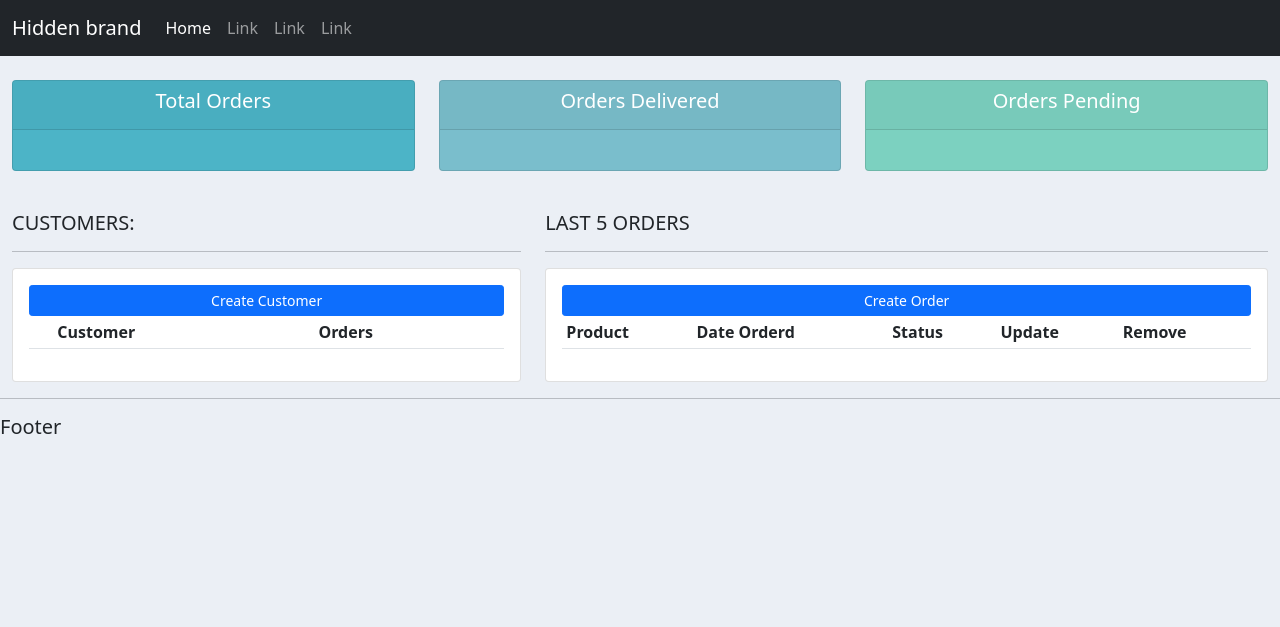
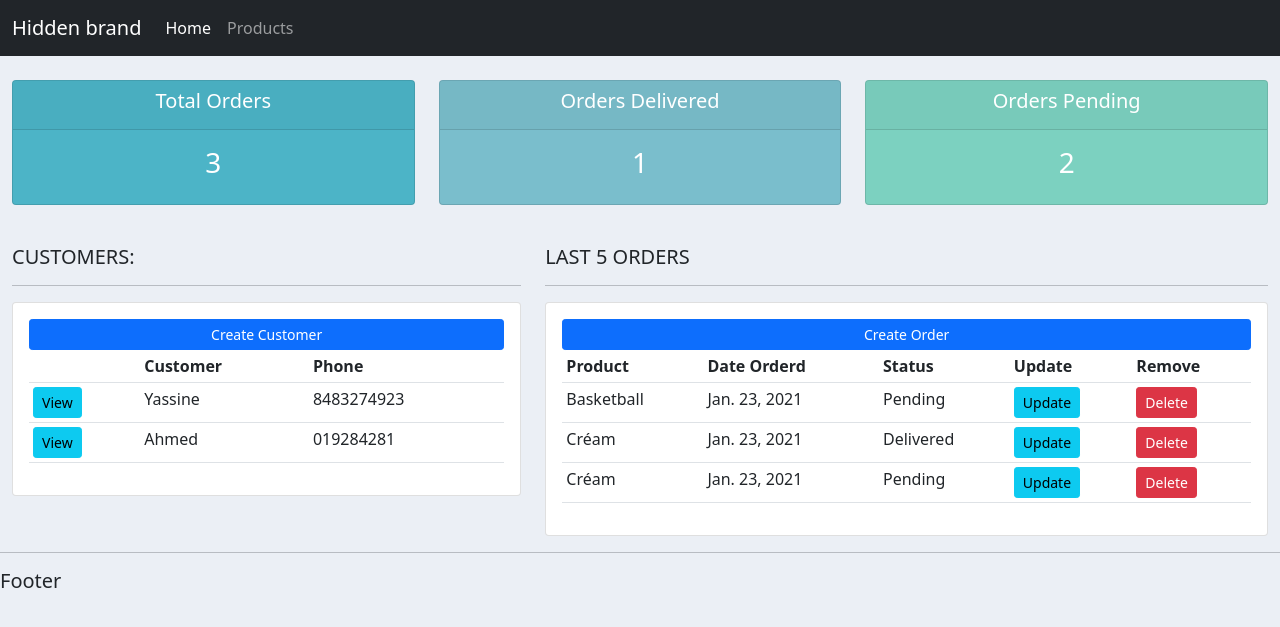
Before and after one commit to ELATTARIYassine/Django-apps, a Django app: page / in a window 1280 px wide. Shown: the top 627 px of the page. Run offline with Django 3.2, Linux system fonts and the light colour scheme; data comes from the database, SQL or seed files in the repository; both versions use the stored data as it was after the commit; lists and menus that the app fills with data are empty.

Commit message:
[CRM] feat: Feed dashboard with life & added customer dynamic link to load it

```diff
--- a/CRM/accounts/templates/accounts/dashboard.html
+++ b/CRM/accounts/templates/accounts/dashboard.html
@@ -14,11 +14,19 @@
   			<a class="btn btn-primary  btn-sm btn-block" href="">Create Customer</a>
   			<table class="table table-sm">
   				<tr>
-  					<th></th>
+                    <th></th>
   					<th>Customer</th>
-  					<th>Orders</th>
+  					<th>Phone</th>
   				</tr>
-
+                {% for customer in customers %}
+                    <tr>
+                        <td>
+                            <a class="btn btn-sm btn-info" href="{% url 'customer' customer.id %}">View</a>
+                        </td>
+                        <td>{{ customer.name }}</td>
+                        <td>{{ customer.phone }}</td>
+                    </tr>
+                {% endfor %}
   			</table>
   		</div>
   	</div>
@@ -36,7 +44,15 @@
   					<th>Update</th>
   					<th>Remove</th>
   				</tr>
-
+                {% for order in orders %}
+                    <tr>
+                        <td>{{ order.product }}</td>
+                        <td>{{ order.date_created | date }}</td>
+                        <td>{{ order.status }}</td>
+                        <td><a class="btn btn-sm btn-info" href="#">Update</a></td>
+                        <td><a class="btn btn-sm btn-danger" href="#">Delete</a></td>
+                    </tr>
+                {% endfor %}
   			</table>
   		</div>
   	</div>
--- a/CRM/accounts/templates/accounts/navbar.html
+++ b/CRM/accounts/templates/accounts/navbar.html
@@ -7,16 +7,10 @@
       <a class="navbar-brand" href="#">Hidden brand</a>
       <ul class="navbar-nav me-auto mb-2 mb-lg-0">
         <li class="nav-item">
-          <a class="nav-link active" aria-current="page" href="#">Home</a>
+          <a class="nav-link active" aria-current="page" href="{% url 'home' %}">Home</a>
         </li>
         <li class="nav-item">
-          <a class="nav-link" href="#">Link</a>
-        </li>
-        <li class="nav-item">
-          <a class="nav-link" href="#">Link</a>
-        </li>
-        <li class="nav-item">
-          <a class="nav-link" href="#">Link</a>
+          <a class="nav-link" href="{% url 'products' %}">Products</a>
         </li>
       </ul>
     </div>
--- a/CRM/accounts/templates/accounts/status.html
+++ b/CRM/accounts/templates/accounts/status.html
@@ -8,7 +8,7 @@
   			  		<h5 class="card-title">Total Orders</h5>
   			  	</div>
   			  	<div class="card-body">
-  			    	<h3 class="card-title"></h3>
+  			    	<h3 class="card-title">{{ totalOrders }}</h3>
   			  	</div>
   			</div>
   		</div>
@@ -21,7 +21,7 @@
   			  		<h5 class="card-title">Orders Delivered</h5>
   			  	</div>
   			  	<div class="card-body">
-  			    	<h3 class="card-title"></h3>
+  			    	<h3 class="card-title">{{ deliveredOrders }}</h3>
   			  	</div>
   			</div>
   		</div>
@@ -34,7 +34,7 @@
   			  		<h5 class="card-title">Orders Pending</h5>
   			  	</div>
   			  	<div class="card-body">
-  			    	<h3 class="card-title"></h3>
+  			    	<h3 class="card-title">{{ pendingOrders }}</h3>
   			  	</div>
   			</div>
   		</div>
--- a/CRM/accounts/urls.py
+++ b/CRM/accounts/urls.py
@@ -2,7 +2,7 @@ from django.urls import path
 from accounts import views
 
 urlpatterns = [
-    path('', views.home),
-    path('products/', views.products),
-    path('customer/', views.customer),
+    path('', views.home, name="home"),
+    path('products/', views.products, name="products"),
+    path('customer/<str:pk_customer>', views.customer, name="customer"),
 ]
--- a/CRM/accounts/views.py
+++ b/CRM/accounts/views.py
@@ -1,12 +1,23 @@
 from django.shortcuts import render
-from django.http import HttpResponse
+from accounts.models import *
 
 # Create your views here.
 def home(request):
-    return render(request, 'accounts/dashboard.html')
+    orders = Order.objects.all()
+    customers = Customer.objects.all()
+    totalOrders = Order.objects.count()
+    deliveredOrders = Order.objects.filter(status='Delivered').count()
+    pendingOrders = Order.objects.filter(status='Pending').count()
+    context = {'orders': orders, 'customers': customers, 'totalOrders': totalOrders, 'deliveredOrders': deliveredOrders, 'pendingOrders': pendingOrders}
+    return render(request, 'accounts/dashboard.html',context=context)
 
 def products(request):
-    return render(request, 'accounts/products.html')
+    products = Product.objects.all()
+    return render(request, 'accounts/products.html', {'products': products})
 
-def customer(request):
-    return render(request, 'accounts/customer.html')
+def customer(request, pk_customer):
+    customer = Customer.objects.get(id=pk_customer)
+    orders = customer.order_set.all()
+    totalOrdersCount = orders.count()
+    context = {'customer':customer, 'orders':orders, 'totalOrdersCount': totalOrdersCount}
+    return render(request, 'accounts/customer.html', context=context)
```
Also changed, not shown: CRM/accounts/templates/accounts/customer.html (+13 -4 lines), CRM/accounts/templates/accounts/products.html (+7 -1 lines), CRM/db.sqlite3.
